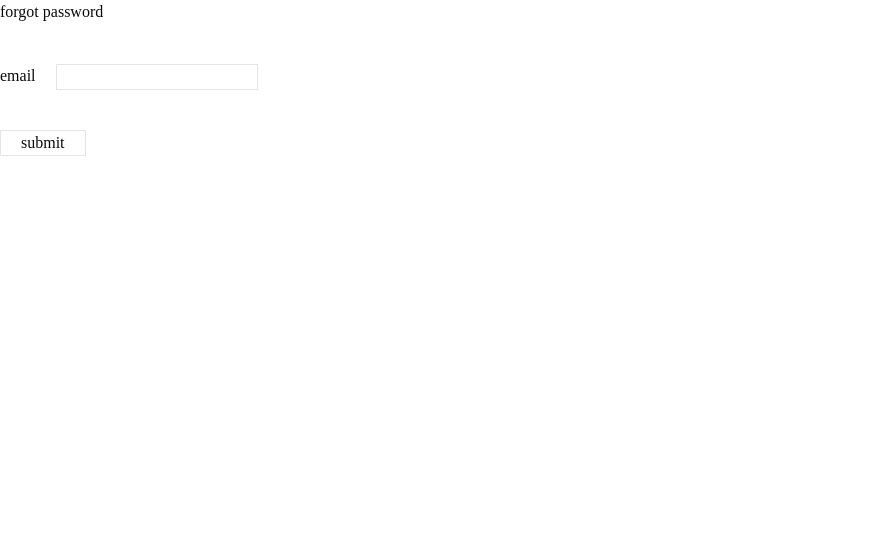
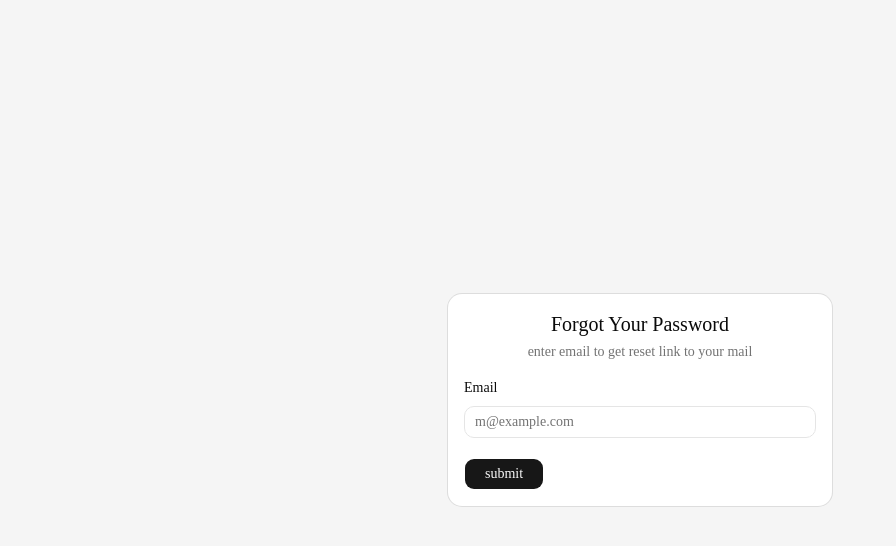
Before and after one commit to Denish648/practice-real-estate, a Next.js app: page /forgot-password in a window 1280 px wide. Shown: the top 546 px of the page, without its empty margins (0-896 px from the left). Built offline with nearby package versions, Linux system fonts and the light colour scheme.

Commit message:
fixed security issues

```diff
--- a/app/(auth)/change-password/page.tsx
+++ b/app/(auth)/change-password/page.tsx
@@ -1,8 +1,22 @@
 "use client";
 import { ChangePassowordAPI } from "@/app/api/(auth)/change-password";
+import { Button } from "@/components/ui/button";
+import {
+  Card,
+  CardContent,
+  CardDescription,
+  CardHeader,
+  CardTitle,
+} from "@/components/ui/card";
+import { Field, FieldLabel } from "@/components/ui/field";
+import { Input } from "@/components/ui/input";
+import { useRouter } from "next/navigation";
 import { useState } from "react";
+import { toast } from "sonner";
 
 export default function changeassword() {
+  const [loading, setLoading] = useState(false);
+  const router = useRouter();
   const [password, setPassword] = useState("");
 
   function onChangeText(e: any) {
@@ -11,33 +25,58 @@ export default function changeassword() {
   }
   async function handleSubmit(e: any) {
     e.preventDefault();
-    await ChangePassowordAPI(password);
+    setLoading(false);
+
+    const { error } = await ChangePassowordAPI(password);
+
+    if (error) {
+      setLoading(false);
+      toast.error("Something went wrong");
+      return;
+    }
+
+    toast.success("password successully changed");
+    setLoading(false);
+    router.push("/login");
+    router.refresh();
   }
 
   return (
     <>
-      <div className="flex flex-col gap-10">
-        <h1>change password</h1>
-
+      <div className="flex min-h-svh flex-col items-center justify-center gap-6 bg-muted p-6 md:p-10">
+        <div className="flex w-full max-w-sm flex-col gap-6">
+          <Card>
+            <CardHeader className="text-center">
+              <CardTitle className="text-xl">Change Your Password</CardTitle>
+              <CardDescription>enter new password</CardDescription>
+            </CardHeader>
+            <CardContent>
               <form
-          action=""
-          className="flex flex-col gap-10"
                 onSubmit={(e) => handleSubmit(e)}
+                className="flex flex-col gap-5"
               >
-          <div className="flex gap-5">
-            <label htmlFor="">email</label>
-            <input
-              className="border"
+                <Field>
+                  <FieldLabel htmlFor="password">Password</FieldLabel>
+                  <Input
+                    id="password"
                     type="password"
+                    placeholder="********"
                     name="password"
-              value={password}
                     onChange={(e) => onChangeText(e)}
+                    required
                   />
+                </Field>
+                <Button
+                  type="submit"
+                  className="border w-max px-5"
+                  disabled={loading}
+                >
+                  {loading ? "changing password..." : "confirm"}
+                </Button>
+              </form>
+            </CardContent>
+          </Card>
         </div>
-          <button type="submit" className="border w-max px-5">
-            submit
-          </button>
-        </form>
       </div>
     </>
   );
--- a/app/(auth)/forgot-password/page.tsx
+++ b/app/(auth)/forgot-password/page.tsx
@@ -1,8 +1,21 @@
 "use client";
 import { ForgotPassowordAPI } from "@/app/api/(auth)/forgot-password";
+import { Button } from "@/components/ui/button";
+import {
+  Card,
+  CardContent,
+  CardDescription,
+  CardHeader,
+  CardTitle,
+} from "@/components/ui/card";
+import { Field, FieldLabel } from "@/components/ui/field";
+import { Input } from "@/components/ui/input";
 import { useState } from "react";
+import { toast } from "sonner";
 
-export default function forgotpassword() {
+export default function ForgotPassword() {
+  const [loading, setLoading] = useState(false);
+
   const [email, setEmail] = useState("");
 
   function onChangeText(e: any) {
@@ -11,33 +24,59 @@ export default function forgotpassword() {
   }
   async function handleSubmit(e: any) {
     e.preventDefault();
-    await ForgotPassowordAPI(email);
+    setLoading(true);
+
+    const { error } = await ForgotPassowordAPI(email);
+
+    if (error) {
+      setLoading(false);
+
+      toast.error("Something went wrong");
+      return;
+    }
+
+    toast.success("Check your mailbox for the password reset link");
+    setLoading(false);
   }
 
   return (
     <>
-      <div className="flex flex-col gap-10">
-        <h1>forgot password</h1>
-
+      <div className="flex min-h-svh flex-col items-center justify-center gap-6 bg-muted p-6 md:p-10">
+        <div className="flex w-full max-w-sm flex-col gap-6">
+          <Card>
+            <CardHeader className="text-center">
+              <CardTitle className="text-xl">Forgot Your Password</CardTitle>
+              <CardDescription>
+                enter email to get reset link to your mail
+              </CardDescription>
+            </CardHeader>
+            <CardContent>
               <form
-          action=""
-          className="flex flex-col gap-10"
                 onSubmit={(e) => handleSubmit(e)}
+                className="flex flex-col gap-5"
               >
-          <div className="flex gap-5">
-            <label htmlFor="">email</label>
-            <input
-              className="border"
+                <Field>
+                  <FieldLabel htmlFor="email">Email</FieldLabel>
+                  <Input
+                    id="email"
                     type="email"
+                    placeholder="m@example.com"
                     name="email"
-              value={email}
                     onChange={(e) => onChangeText(e)}
+                    required
                   />
+                </Field>
+                <Button
+                  type="submit"
+                  className="border w-max px-5"
+                  disabled={loading}
+                >
+                  {loading ? "sending a link..." : "submit"}
+                </Button>
+              </form>
+            </CardContent>
+          </Card>
         </div>
-          <button type="submit" className="border w-max px-5">
-            submit
-          </button>
-        </form>
       </div>
     </>
   );
--- a/app/api/(auth)/change-password/index.ts
+++ b/app/api/(auth)/change-password/index.ts
@@ -3,7 +3,8 @@ import { createClient } from "@/lib/supabase/client";
 export async function ChangePassowordAPI(password: string) {
   try {
     const supabase = createClient();
-    await supabase.auth.updateUser({ password });
+    const { error } = await supabase.auth.updateUser({ password });
+    return { error };
   } catch (e) {
     return { userData: null, error: e };
   }
--- a/app/dashboard/broker/page.tsx
+++ b/app/dashboard/broker/page.tsx
@@ -8,8 +8,11 @@ import {
 } from "@/components/ui/card";
 import { useEffect, useState } from "react";
 import { createClient } from "@/lib/supabase/client";
+import { toast } from "sonner";
 
 export default function BrokerDashboard() {
+  const [loading, setLoading] = useState(true);
+
   const [deals, setDeals] = useState<any[]>([]);
 
   const allDeals = deals?.length ?? 0;
@@ -24,13 +27,24 @@ export default function BrokerDashboard() {
     }, 0) ?? 0;
 
   useEffect(() => {
-    const supabase = createClient();
-    supabase
-      .from("deals")
-      .select("*")
-      .then(({ data }) => {
-        if (data) setDeals(data);
-      });
+    async function getDeals() {
+      const supabase = createClient();
+      setLoading(true);
+
+      try {
+        const { data, error } = await supabase.from("deals").select("*");
+
+        if (error) {
+          console.log(error);
+          toast.error("something went wrong")
+          return;
+        }
+        setDeals(data ?? [])
+      } finally{
+        setLoading(false);
+      }
+    }
+    getDeals();
   }, []);
 
   return (
@@ -42,7 +56,7 @@ export default function BrokerDashboard() {
             <CardHeader>
               <CardDescription>Total Deals</CardDescription>
               <CardTitle className="text-2xl font-semibold">
-                {allDeals}
+                {loading ? "---" : allDeals}
               </CardTitle>
             </CardHeader>
           </Card>
@@ -50,21 +64,27 @@ export default function BrokerDashboard() {
           <Card>
             <CardHeader>
               <CardDescription>Public Deals</CardDescription>
-              <CardTitle className="text-2xl">{publicDeals}</CardTitle>
+              <CardTitle className="text-2xl">
+                {loading ? "---" : publicDeals}
+              </CardTitle>
             </CardHeader>
           </Card>
 
           <Card>
             <CardHeader>
               <CardDescription>Private Deals</CardDescription>
-              <CardTitle className="text-2xl">{privateDeals}</CardTitle>
+              <CardTitle className="text-2xl">
+                {loading ? "---" : privateDeals}
+              </CardTitle>
             </CardHeader>
           </Card>
 
           <Card>
             <CardHeader>
               <CardDescription>Total Value</CardDescription>
-              <CardTitle className="text-2xl">{totalPrice}</CardTitle>
+              <CardTitle className="text-2xl">
+                {loading ? "---" : totalPrice}
+              </CardTitle>
             </CardHeader>
           </Card>
         </div>
--- a/app/dashboard/buyer/page.tsx
+++ b/app/dashboard/buyer/page.tsx
@@ -9,6 +9,8 @@ import { createClient } from "@/lib/supabase/client";
 import { useEffect, useState } from "react";
 
 export default function BuyerDashboard() {
+  const [loading, setLoading] = useState(true);
+
   const [deals, setDeals] = useState<any[]>([]);
 
   useEffect(() => {
--- a/app/layout.tsx
+++ b/app/layout.tsx
@@ -1,6 +1,7 @@
 import type { Metadata } from "next";
 import { Geist, Geist_Mono } from "next/font/google";
 import "./globals.css";
+import { Toaster } from "sonner";
 
 const geistSans = Geist({
   variable: "--font-geist-sans",
@@ -23,7 +24,10 @@ export default function RootLayout({ children }: LayoutProps<"/">) {
       lang="en"
       className={`${geistSans.variable} ${geistMono.variable} h-full antialiased`}
     >
-      <body className="min-h-full flex flex-col">{children}</body>
+      <body className="min-h-full flex flex-col">
+        {children}
+        <Toaster position="top-right" />
+      </body>
     </html>
   );
 }
--- a/components/login-form.tsx
+++ b/components/login-form.tsx
@@ -25,6 +25,7 @@ export function LoginForm({
   ...props
 }: React.ComponentProps<"div">) {
   const router = useRouter();
+  const [loading, setLoading] = useState(false);
   const [data, setData] = useState({
     email: "",
     password: "",
@@ -41,11 +42,12 @@ export function LoginForm({
 
   const handleSubmit = async (e: any) => {
     e.preventDefault();
-
+    setLoading(true);
     const { userData, error } = await LoginAPI(data.email, data.password);
 
     if (error) {
       console.log(error);
+      setLoading(false);
       return;
     }
 
@@ -54,9 +56,11 @@ export function LoginForm({
     if (role) {
       router.push(`/dashboard/${role}`);
       router.refresh();
+      setLoading(false);
     } else {
       router.push("/");
       router.refresh();
+      setLoading(false);
     }
   };
   return (
@@ -99,7 +103,9 @@ export function LoginForm({
                 />
               </Field>
               <Field>
-                <Button type="submit">Login</Button>
+                <Button type="submit" disabled={loading}>
+                  {loading ? "logging..." : "Login"}
+                </Button>
                 <FieldDescription className="text-center">
                   Don&apos;t have an account?{" "}
                   <Link href="/signup">Sign up</Link>
--- a/components/signup-form.tsx
+++ b/components/signup-form.tsx
@@ -27,6 +27,7 @@ export function SignupForm({
   ...props
 }: React.ComponentProps<"div">) {
   const router = useRouter();
+  const [loading, setLoading] = useState(false);
   const [data, setData] = useState({
     email: "",
     password: "",
@@ -46,6 +47,7 @@ export function SignupForm({
 
   const handleSubmit = async (e: any) => {
     e.preventDefault();
+    setLoading(true);
     const { userData, error } = await SignupAPI(
       data.email,
       data.password,
@@ -57,15 +59,18 @@ export function SignupForm({
 
     if (error) {
       console.log(error);
+      setLoading(false);
       return;
     }
 
     const role = userData?.user?.user_metadata?.role;
 
     if (role) {
+      setLoading(false);
       router.push(`/dashboard/${role}`);
       router.refresh();
     } else {
+      setLoading(false);
       router.push("/");
       router.refresh();
     }
@@ -179,7 +184,9 @@ export function SignupForm({
                 />
               </Field>
               <Field>
-                <Button type="submit">Create Account</Button>
+                <Button type="submit" disabled={loading}>
+                  {loading ? "creating acoount..." : "Create Account"}
+                </Button>
                 <FieldDescription className="text-center">
                   Already have an account? <Link href="/login">login</Link>
                 </FieldDescription>
```
Also changed, not shown: app/api/(auth)/forgot-password/index.ts (+5 -4 lines), proxy.ts (+12 -2 lines), app/(auth)/login/page.tsx (renamed from app/login/page.tsx), app/(auth)/signup/page.tsx (renamed from app/signup/page.tsx), 2 other files (tests, documents, lock files or other folders). Lines whose indentation alone changed are shown as unchanged.
